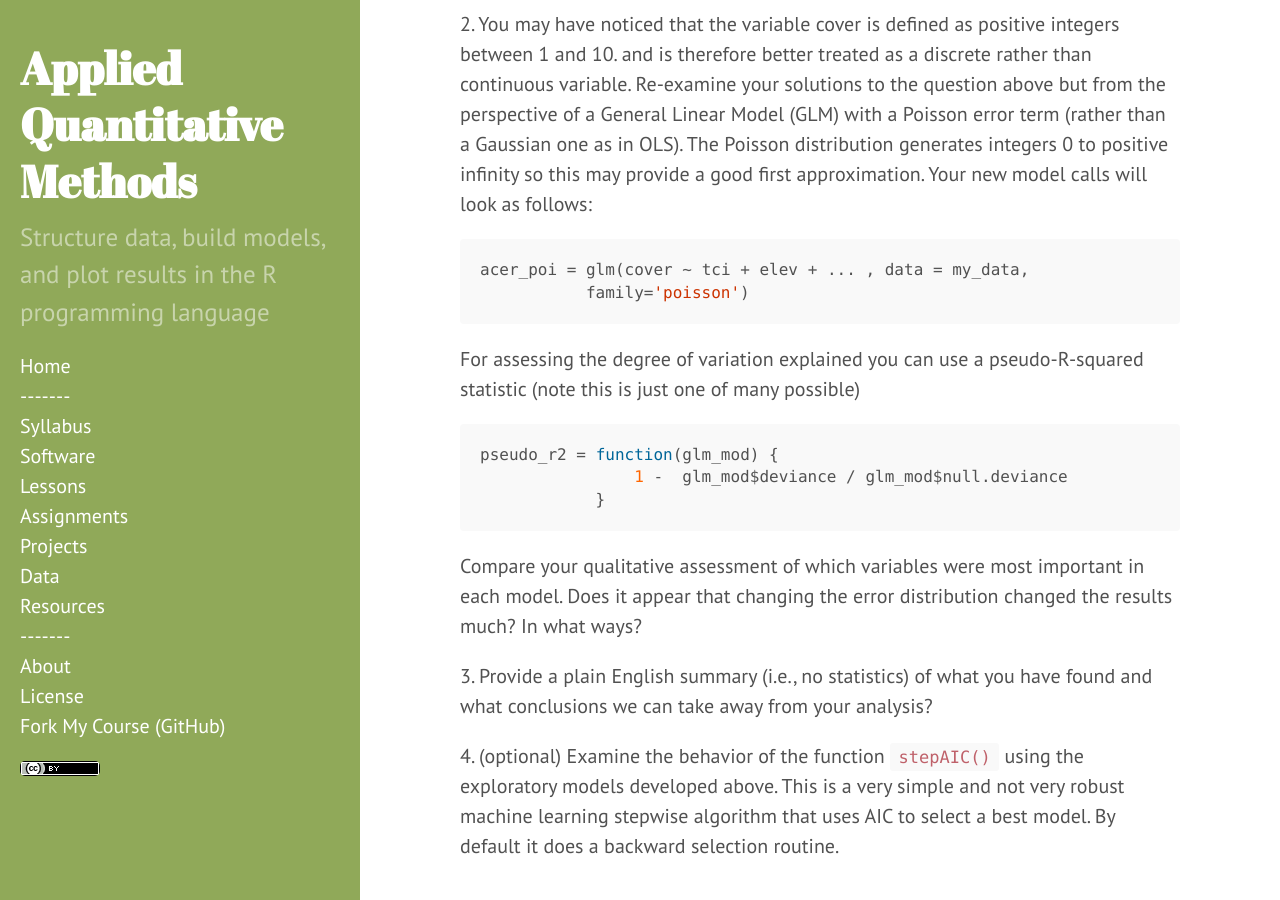
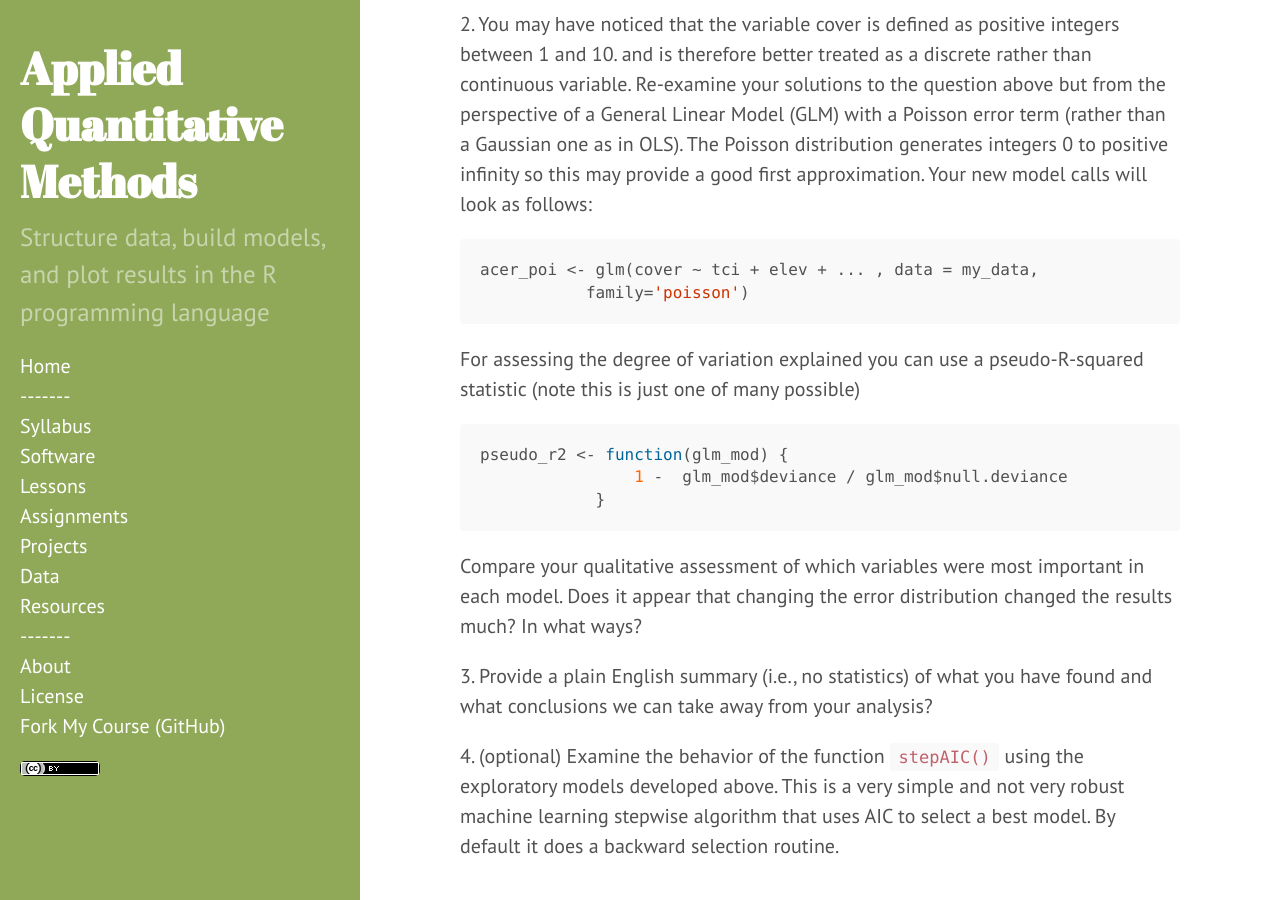
Before and after one commit to dmcglinn/quant_methods, a Jekyll site: the page built from assignments/univariate_models.md, in a window 1280 px wide and 900 px high, scrolled down 2855 px. Built offline with Jekyll 4.4.1, drawn with Linux system fonts in a browser that asks for light colours.

````diff
--- a/assignments/univariate_models.md
+++ b/assignments/univariate_models.md
@@ -94,7 +94,7 @@ integers 0 to positive infinity so this may provide a good first approximation.
 Your new model calls will look as follows:
 
 ```r
-acer_poi = glm(cover ~ tci + elev + ... , data = my_data,
+acer_poi <- glm(cover ~ tci + elev + ... , data = my_data,
            family='poisson')
 ```
 
@@ -102,7 +102,7 @@ For assessing the degree of variation explained you can use a
 pseudo-R-squared statistic (note this is just one of many possible)
 
 ```r
-pseudo_r2 = function(glm_mod) {
+pseudo_r2 <- function(glm_mod) {
                 1 -  glm_mod$deviance / glm_mod$null.deviance
             }
 ```
````
